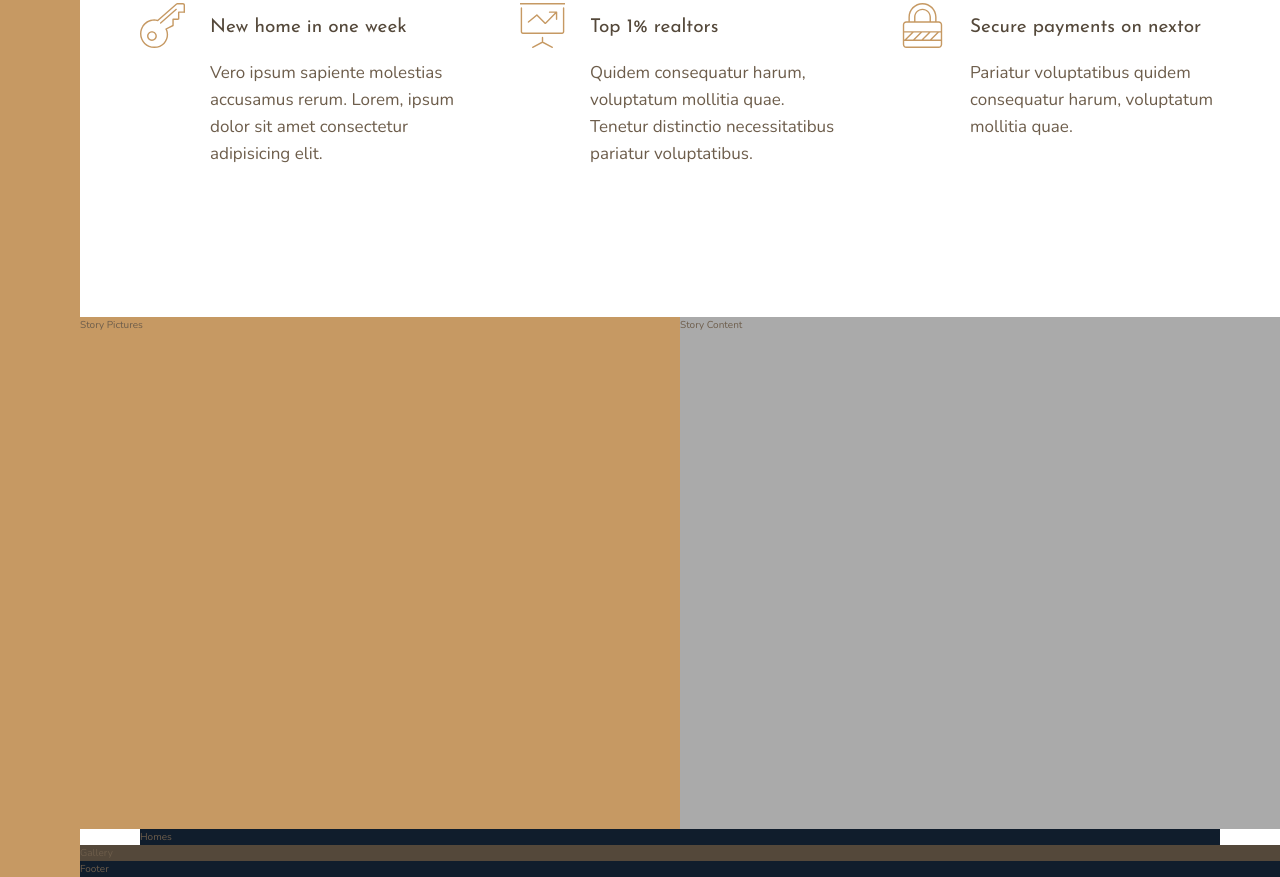
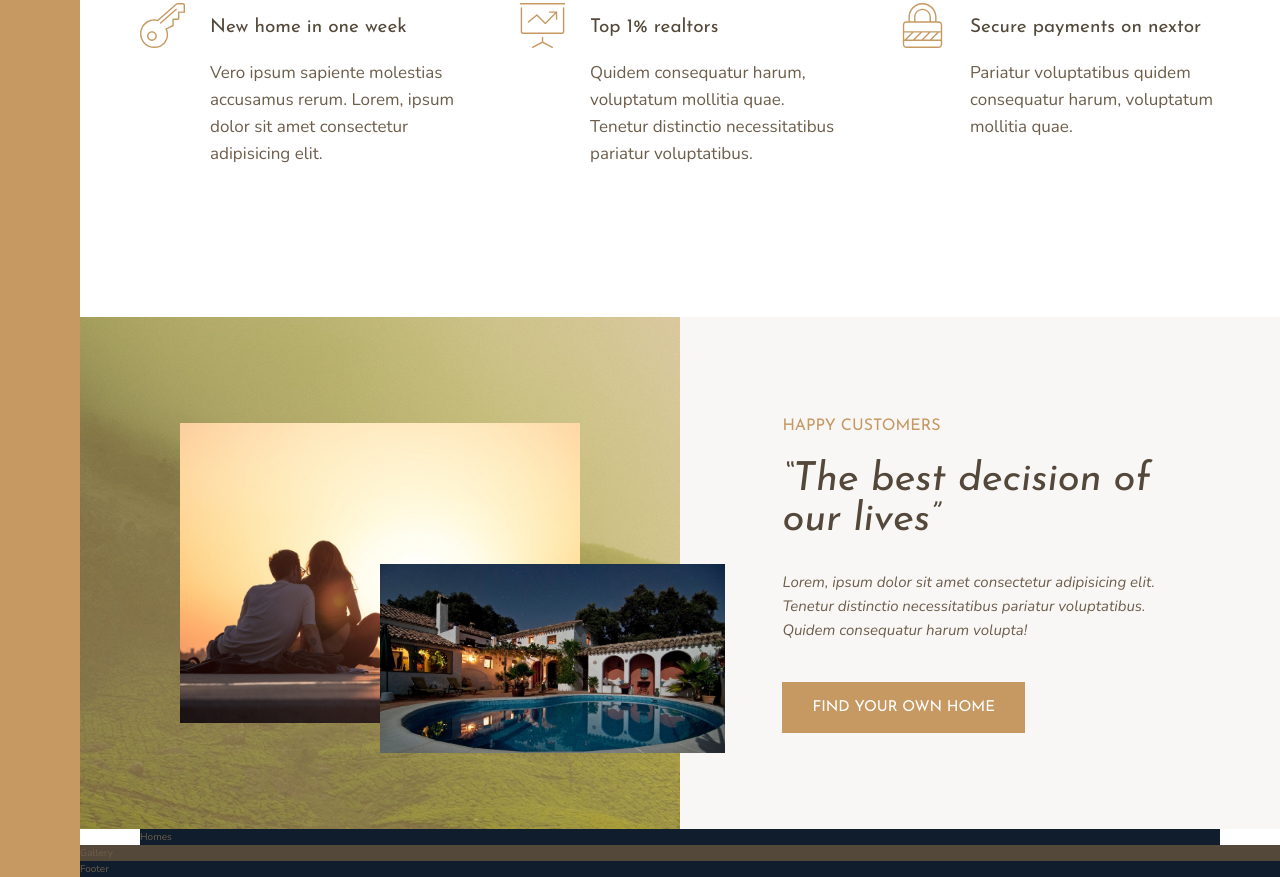
Before and after one commit to erichodges/css_study3, a website: page index.html in a window 1280 px wide. Shown: the part 991-1868 px from the top of the page. Drawn offline with nearby package versions, Linux system fonts and the light colour scheme.

Commit message:
styled photos for story section

```diff
--- a/index.html
+++ b/index.html
@@ -84,11 +84,17 @@
         </section>
 
         <div class="story__pictures">
-            Story Pictures
+            <img src="img/story-1.jpeg" alt="Couple with new house" class="story__img--1">
+            <img src="img/story-2.jpeg" alt="New House" class="story__img--2">
         </div>
 
         <div class="story__content">
-            Story Content
+            <h3 class="heading-3 mb-sm">Happy Customers</h3>
+            <h2 class="heading-2 heading-2--dark mb-md">&ldquo;The best decision of our lives&rdquo;</h2>
+            <p class="story__text">
+               Lorem, ipsum dolor sit amet consectetur adipisicing elit. Tenetur distinctio necessitatibus pariatur voluptatibus. Quidem consequatur harum volupta!
+            </p>
+            <button class="btn">Find your own home</button>
         </div>
 
         <section class="homes">
--- a/sass/_features.scss
+++ b/sass/_features.scss
@@ -5,8 +5,7 @@
   margin: 15rem 0;
 
   display: grid;
-  //grid-template-columns: repeat(3, 1fr);
-
+  //grid-template-columns: repeat(3, 1fr); use the one below for fully responsive without media queries
   grid-template-columns: repeat(auto-fit, minmax(25rem, 1fr));
   grid-gap: 6rem;
   align-items: start;
--- a/sass/_story.scss
+++ b/sass/_story.scss
@@ -2,10 +2,52 @@
   &__pictures {
     background-color: $color-primary;
     grid-column: full-start / col-end 4;
+    background-image: linear-gradient(rgba($color-primary, .5), rgba($color-primary, .5)), url(../img/back.jpg);
+
+    display: grid;
+    grid-template-rows: repeat(6, 1fr);
+    grid-template-columns: repeat(6, 1fr);
+    align-items: center;
+
   }
 
+  &__img--1 {
+      width: 100%;
+      grid-row: 2 / 6;
+      grid-column: 2 / 6;
+      box-shadow: 1 2rem 5rem rgba(#000, .1);
+    }
+
+    &__img--2 {
+      width: 115%;
+      grid-row: 4 / 6;
+      grid-column: 4 / 7;
+      z-index: 20;
+      box-shadow: 1 2rem 5rem rgba(#000, .2);
+    }
+
   &__content {
-    background-color: $color-grey-light-2;
+    background-color: $color-grey-light-1;
     grid-column: col-start 5 / full-end;
+
+    padding: 6rem 8vw;
+
+
+    // Flexbox solution for styling this content:
+    // display: flex;
+    // flex-direction: column;
+    // justify-content: center;
+    // align-items: flex-start;
+
+    // grid solution;
+    display: grid;
+    align-content: center;
+    justify-items: start;
+  }
+
+  &__text {
+    font-size: 1.5rem;
+    font-style: italic;
+    margin-bottom: 4rem;
   }
 }
--- a/sass/_typography.scss
+++ b/sass/_typography.scss
@@ -9,10 +9,20 @@
 
 .heading-2 {
   @extend %heading;
+  font-size: 4rem;
+  font-style: italic;
+  line-height: 1;
+
+  &--light { color: $color-grey-light-1; }
+  &--dark { color: $color-grey-dark-1; }
+
 }
 
 .heading-3 {
   @extend %heading;
+  font-size: 1.6rem;
+  color: $color-primary;
+  text-transform: uppercase;
 }
 
 .heading-4 {
@@ -23,3 +33,25 @@
   &--dark { color: $color-grey-dark-1; }
 
 }
+
+.btn {
+  background-color: $color-primary;
+  color: #fff;
+  border: none;
+  border-radius: 0;
+  font-family: $font-display;
+  font-size: 1.5rem;
+  text-transform: uppercase;
+  padding: 1.8rem 3rem;
+  cursor: pointer;
+  transition: all .2s;
+
+  &:hover {
+    background-color: $color-primary-dark;
+  }
+}
+
+.mb-sm { margin-bottom: 2rem; }
+.mb-md { margin-bottom: 3rem; }
+.mb-lg { margin-bottom: 4rem; }
+.mb-hg { margin-bottom: 8rem; }
```
Also changed, not shown: css/style.css.
